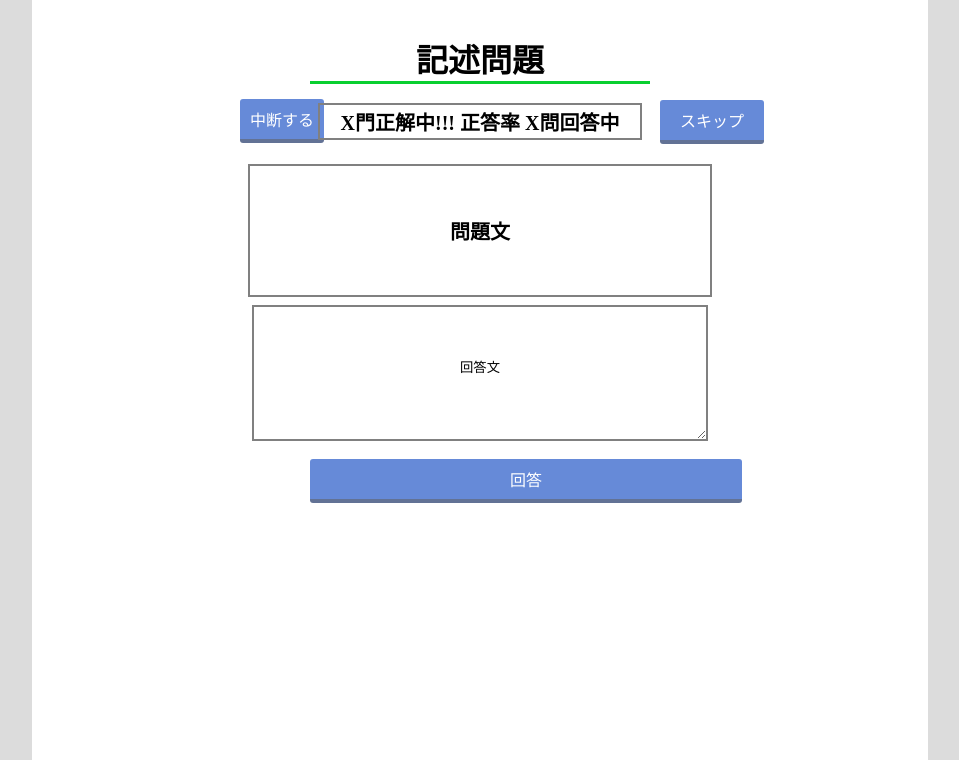
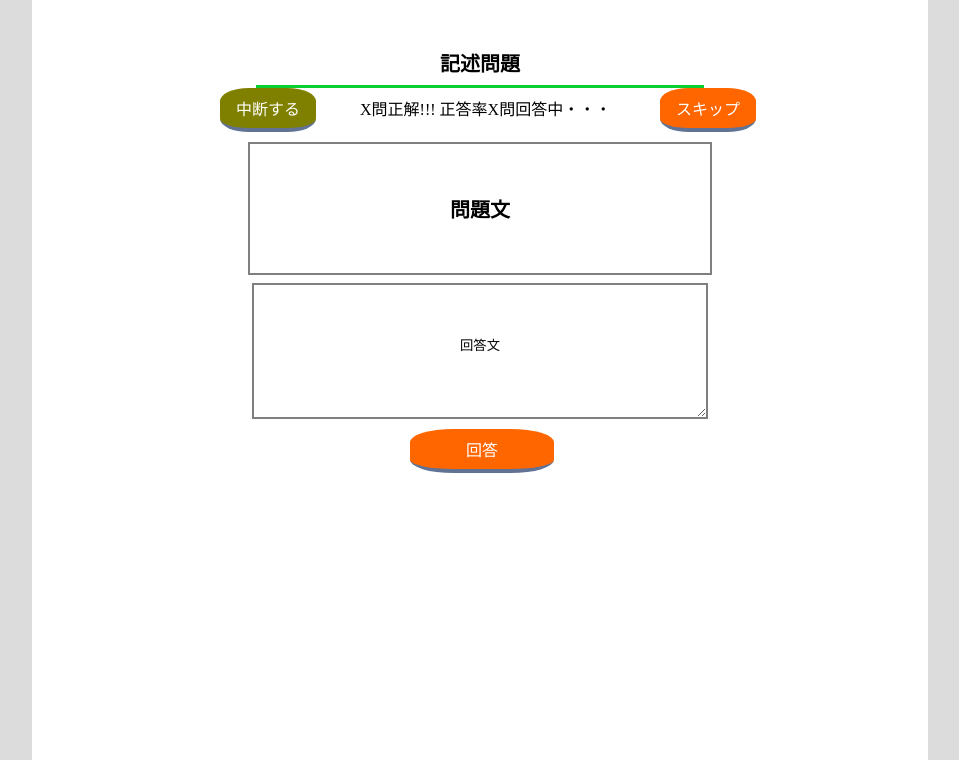
Before and after one commit to yuatomo/-------------, a PHP site: page /solveQuestion/description.html in a window 1280 px wide. Shown: the part 120-880 px from the top of the page, without its empty margins (160-1119 px from the left). Run offline with PHP 8.4, Linux system fonts and the light colour scheme.

Commit message:
ボタンの色の変更

```diff
--- a/createAccount/css/index.css
+++ b/createAccount/css/index.css
@@ -60,7 +60,7 @@ input[type="submit"] {
   width: 100%;
   margin: 3vh auto;
   padding: 3px;
-  background-color: #4caf50;
+  background-color: #FF6600;
   border: none;
   border-radius: 3px;
   color: #fff;
@@ -69,5 +69,5 @@ input[type="submit"] {
 }
 
 input[type="submit"]:hover {
-  background-color: #FF6600
+  background-color: #668ad8
 }
--- a/createQuestion/description.html
+++ b/createQuestion/description.html
@@ -32,7 +32,7 @@
             <div class="frame-white">
                 <h1>記述問題</h1>
                 <div style="display: flex; justify-content: center; align-items: center;">
-                <textarea  style="width: 70%; height: 10rem;background-color: gray;" placeholder="問題文"></textarea>
+                <textarea  style="width: 70%; height: 10rem;background-color: #C0C0C0;" class="Problemstatement" placeholder="問題文"></textarea>
                 </div>
                 <br>
                 <div style="display: flex; justify-content: center; align-items: center;">
--- a/loginAccount/CSS/index.css
+++ b/loginAccount/CSS/index.css
@@ -60,7 +60,7 @@ input[type="submit"] {
   width: 100%;
   margin: 3vh auto;
   padding: 3px;
-  background-color: #4caf50;
+  background-color: #FF6600;
   border: none;
   border-radius: 3px;
   color: #fff;
@@ -69,5 +69,5 @@ input[type="submit"] {
 }
 
 input[type="submit"]:hover {
-  background-color: #FF6600
+  background-color: #668ad8
 }
--- a/mypage/css/managementAccount.css
+++ b/mypage/css/managementAccount.css
@@ -57,7 +57,7 @@ h1 {
   input[type="submit"] {
     width: 100%;
     padding: 3px;
-    background-color: #4caf50;
+    background-color: #FF6600;
     border: none;
     border-radius: 3px;
     color: #fff;
@@ -66,7 +66,7 @@ h1 {
   }
 
   input[type="submit"]:hover {
-    background-color: #FF6600
+    background-color: #668ad8
   }
 
 .icon {
--- a/solveQuestion/css/description.css
+++ b/solveQuestion/css/description.css
@@ -1,12 +1,11 @@
 h1{
-    font-size: 2rem;
+	box-sizing: border-box;
+	margin: 0 auto;
+	font-size: 20px;
 	border-bottom:3px solid #09cf30;
 	text-align: center;
-    width: 53%;
-    margin: 25px auto;
-    position: relative;
-    top:-30px;
-
+	width: 70%;
+	padding: 1vh 0;
 }
 ::placeholder{
     color: black;
@@ -55,49 +54,54 @@ h1{
 	transition: 0.5s;
     font-size: 20px;
     position: relative;
-    top:-100px;
+    top:10px;
 }
   /*回答ボタン*/
-
-.answer {
+  .solve {
     display: inline-block;
-    padding: 0.5em 200px;
+    padding: 0.5em 3.5em;
     text-decoration: none;
-    background: #668ad8;/*ボタン色*/
+    background: #FF6600;/*ボタン色*/
     color: #FFF;
     border-bottom: solid 4px #627295;
-    border-radius: 3px;
+    border-radius: 30%;
     position: relative;
-    left: 150px;
-    top:-110px;
+    left: 250px;
+    top:10px;
   }
-  .answer:active {
+  .solve:active {
     /*ボタンを押したとき*/
     -webkit-transform: translateY(4px);
-    transform: translateY(4px);/*下に動く*/
+    transform: translateY(1%);/*下に動く*/
     border-bottom: none;/*線を消す*/
   }
 
+  .solve:hover{
+    background-color: #668ad8
+  }
   /*スキップボタン*/
 
   .skip {
     display: inline-block;
-    padding: 0.5em 20px;
+    padding: 0.5em 1em;
     text-decoration: none;
-    background: #668ad8;/*ボタン色*/
+    background: #FF6600;/*ボタン色*/
     color: #FFF;
     border-bottom: solid 4px #627295;
-    border-radius: 3px;
+    border-radius: 30%;
     position: relative;
-    left: 500px;
-    top:-120px;
+    left: 400px;
   }
   .skip:active {
     /*ボタンを押したとき*/
     -webkit-transform: translateY(4px);
-    transform: translateY(4px);/*下に動く*/
+    transform: translateY(1%);/*下に動く*/
     border-bottom: none;/*線を消す*/
   }
+  .skip:hover{
+    background-color: #668ad8
+  }
+
 
   /*正答率表示ラベル*/
   .Correctanswerrate{
@@ -114,31 +118,34 @@ h1{
 	transition: 0.5s;
     font-size: 20px;
     position: relative;
-    top:-80px;
+    top:-40px;
 
 }
 
 /*中断するボタン*/
 .interruption {
   display: inline-block;
-    padding: 0.5em 10px;
+  padding: 0.5em 1em;
   text-decoration: none;
-    background: #668ad8;/*ボタン色*/
+  background: #808000;/*ボタン色*/
   color: #FFF;
   border-bottom: solid 4px #627295;
-    border-radius: 3px;
+  border-radius: 30%;
   position: relative;
-    left: 80px;
-    top:-40px;
+  left: 60px;
 }
 .interruption:active {
   /*ボタンを押したとき*/
   -webkit-transform: translateY(4px);
-    transform: translateY(4px);/*下に動く*/
+  transform: translateY(1%);/*下に動く*/
   border-bottom: none;/*線を消す*/
+}
+
+.interruption:hover{
+  background-color: #668ad8
 }
 /*回答分を上にあげる処理*/
   .Answersentence{
     position: relative;
-    top:-110px;
+    top:0px;
   }
--- a/solveQuestion/description.html
+++ b/solveQuestion/description.html
@@ -31,18 +31,20 @@
         <div class="frame-gray">
             <div class="frame-white">
                 <h1>記述問題</h1>
-                <a class="interruption">中断する</a>
                 <div>
-                    <a class="Correctanswerrate">X門正解中!!! 正答率 X問回答中</a>
+                    <a class="interruption">中断する</a>
                     <a class="skip">スキップ</a>
+                    <a class="now">X問正解!!! 正答率X問回答中・・・</a>
                 </div>
                 <a class="label">問題文</a>
                 <br>
                 <div style="display: flex; justify-content: center; align-items: center;">
                     <textarea  style="width: 70%; height: 8rem;  border:2px solid gray ;" class="Answersentence" placeholder="回答文"></textarea>
-                    </div>
-                    <br>
-                    <a class="answer">回答</a>
+
+                </div>
+                <div><a class="solve">回答</a></div>
+
+
             </div>
         </div>
     </body>
```
Also changed, not shown: createQuestion/css/description.css (+11 -3 lines), createQuestion/css/four-choise.css (+6 -3 lines), createQuestion/css/list.css (+14 -5 lines), createQuestion/four-choice.html (+5 -5 lines), solveQuestion/css/four-choice.css (+66 -12 lines), solveQuestion/css/grade.css (+29 -24 lines), solveQuestion/css/index.css (+14 -5 lines), solveQuestion/four-choice.html (+8 -5 lines). Lines whose indentation alone changed are shown as unchanged.
